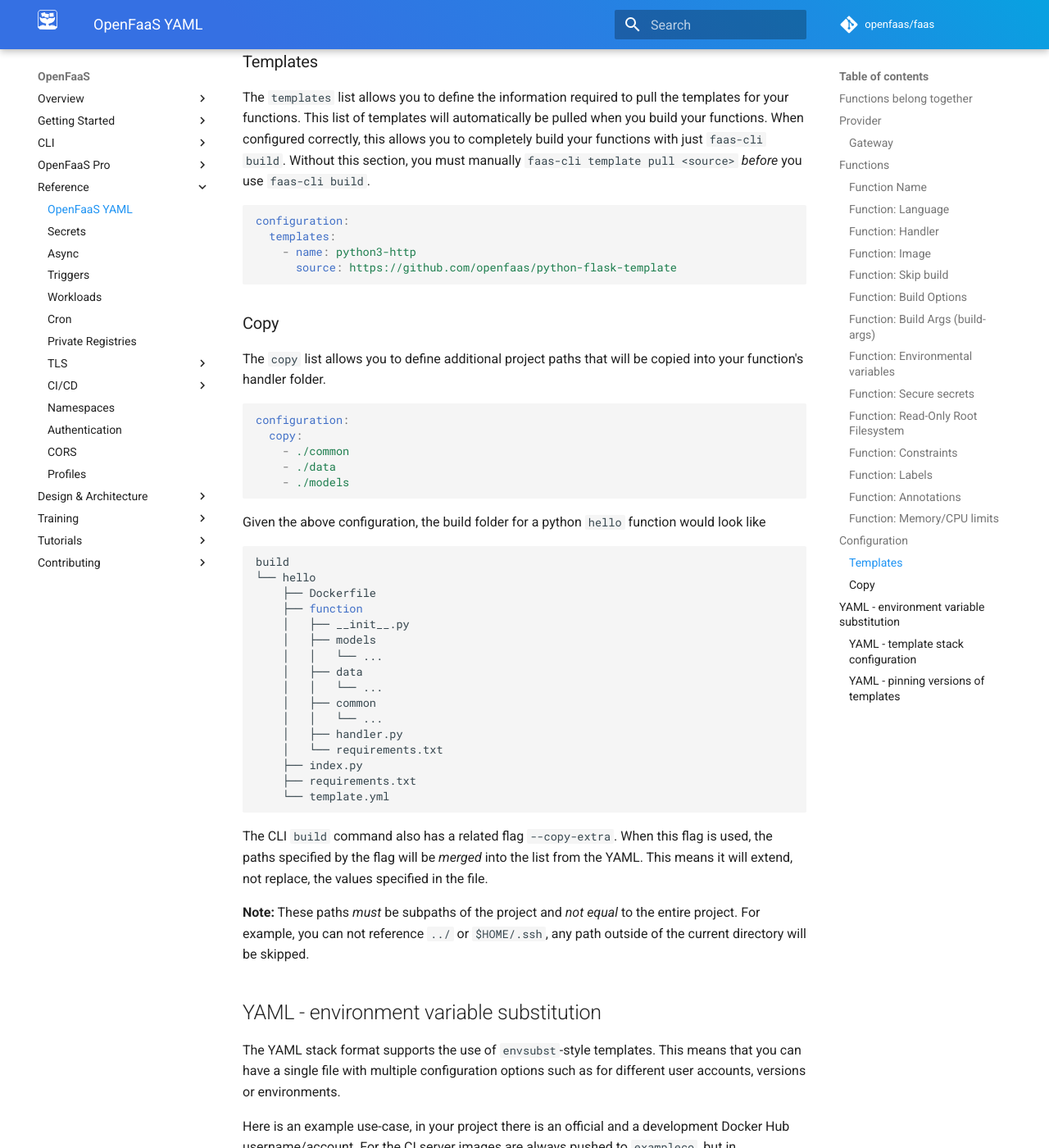
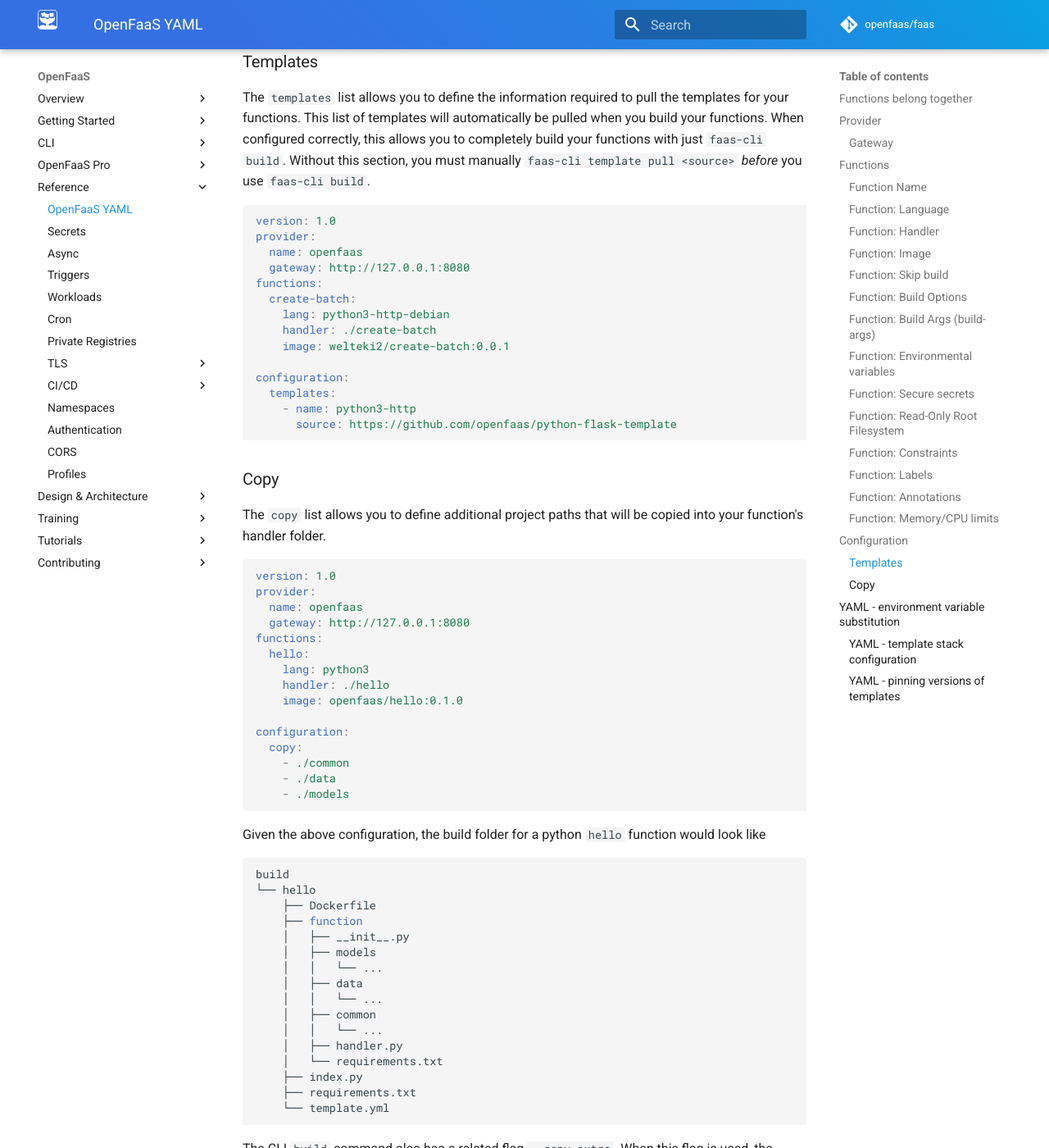
Before and after one commit to openfaas/docs, an MkDocs documentation site: the page built from docs/reference/yaml.md, in a window 1280 px wide and 1400 px high, scrolled down 8503 px. Shown: the whole window at 82% size. Built offline with MkDocs 1.6.1 and Material for MkDocs 9.7.7, drawn with Linux system fonts in a browser that asks for light colours; comment, search, counter and statistics services are not loaded.

Commit message:
Update yaml reference configuration examples
Use full examples in the configuration reference to make it clear the
configuration field should be at the top level.

Signed-off-by: Han Verstraete (OpenFaaS Ltd) <han@openfaas.com>

````diff
--- a/docs/reference/yaml.md
+++ b/docs/reference/yaml.md
@@ -377,6 +377,16 @@ The configuration section allows you to define additional configuration that is
 The `templates` list allows you to define the information required to pull the templates for your functions.  This list of templates will automatically be pulled when you build your functions. When configured correctly, this allows you to completely build your functions with just `faas-cli build`.  Without this section, you must manually `faas-cli template pull <source>` _before_ you use `faas-cli build`.
 
 ```yaml
+version: 1.0
+provider:
+  name: openfaas
+  gateway: http://127.0.0.1:8080
+functions:
+  create-batch:
+    lang: python3-http-debian
+    handler: ./create-batch
+    image: welteki2/create-batch:0.0.1
+
 configuration:
   templates:
     - name: python3-http
@@ -387,6 +397,16 @@ configuration:
 The `copy` list allows you to define additional project paths that will be copied into your function's handler folder.
 
 ```yaml
+version: 1.0
+provider:
+  name: openfaas
+  gateway: http://127.0.0.1:8080
+functions:
+  hello:
+    lang: python3
+    handler: ./hello
+    image: openfaas/hello:0.1.0
+
 configuration:
   copy:
     - ./common
````
